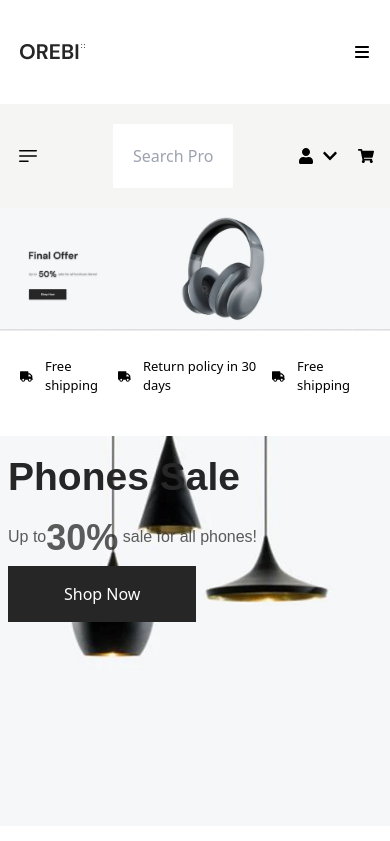
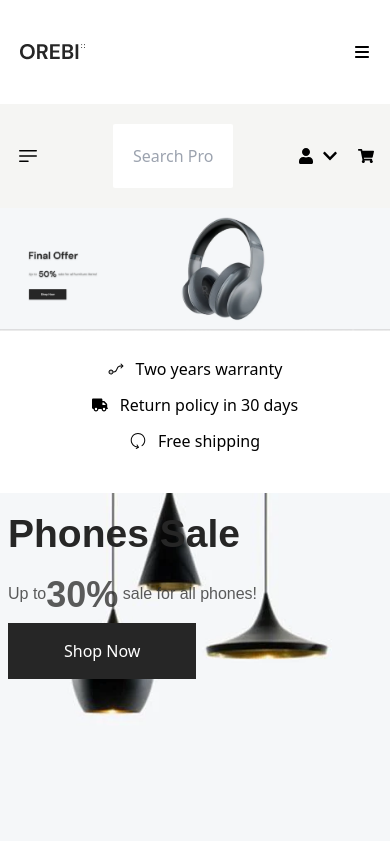
Before and after one commit to taufik69/FDR-2303-e-com, a React (Vite) app: page / in a window 390 px wide. Shown: the top 841 px of the page. Built offline with nearby package versions, Linux system fonts and the light colour scheme.

Commit message:
shipping part responsive done

```diff
--- a/src/Component/HomeComponent/Shipping/Shipping.jsx
+++ b/src/Component/HomeComponent/Shipping/Shipping.jsx
@@ -2,21 +2,28 @@ import React, { useEffect, useState } from "react";
 import Flex from "../../CommonConponent/Flex";
 import ShipingItem from "../../CommonConponent/ShipingItem";
 import { FaTruck } from "react-icons/fa6";
-
+import { SlReload } from "react-icons/sl";
+import { PiFlowArrowDuotone } from "react-icons/pi";
 const Shipping = () => {
   const data = [
-    { id: 1, icon: <FaTruck />, title: "Free shipping" },
+    { id: 1, icon: <PiFlowArrowDuotone />, title: "Two years warranty" },
     { id: 1, icon: <FaTruck />, title: "Return policy in 30 days" },
-    { id: 1, icon: <FaTruck />, title: "Free shipping" },
+    { id: 1, icon: <SlReload />, title: "Free shipping" },
   ];
   return (
     <>
       <div className="mt-5 px-5  px-sm-0 ">
         <div className="container">
-          <Flex className={"justify-between items-center"}>
+          <Flex
+            className={
+              "flex-col sm:flex-row gap-y-3 justify-between items-center"
+            }
+          >
             {data?.map((item) => (
               <ShipingItem
-                className={"flex gap-x-3 items-center text-[13px]"}
+                className={
+                  "flex gap-x-3 items-center sm:text-[13px] cursor-pointer"
+                }
                 key={item.id}
               >
                 <span>{item.icon}</span>
```
